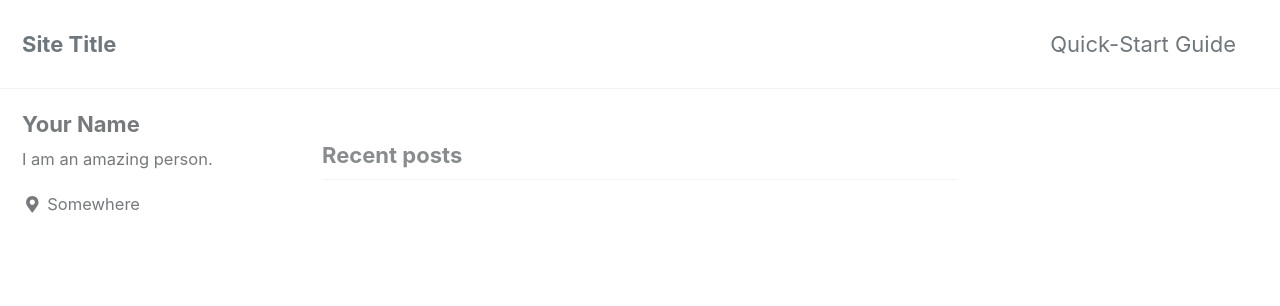
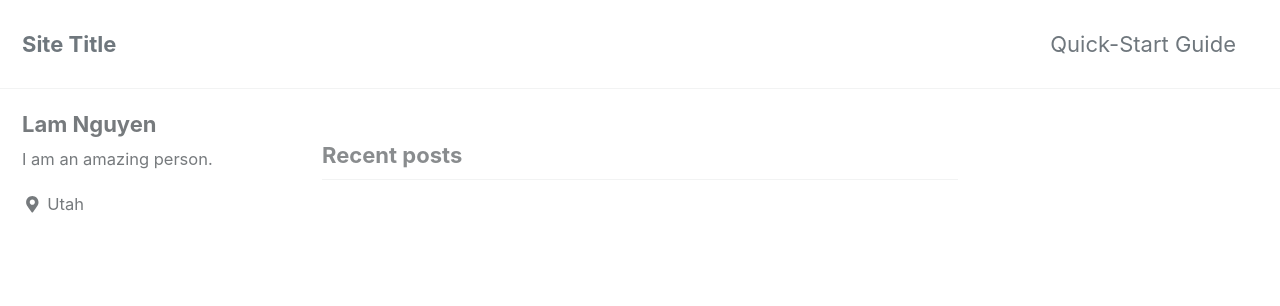
Before and after one commit to WestHighMath/WestHighMath.github.io, a Jekyll site: the page built from index.html, in a window 1280 px wide. Shown: the top 306 px of the page. Built offline with Jekyll 4.4.1, drawn with Linux system fonts in a browser that asks for light colours; cached includes are drawn as plain includes; nearby versions of some CDN libraries; the list of posts is cut into pages by our own code.

Commit message:
Updated config.yml

```diff
--- a/_config.yml
+++ b/_config.yml
@@ -19,7 +19,7 @@ locale                   : "en-US"
 title                    : "Site Title"
 title_separator          : "-"
 name                     : "Your Name"
-description              : "An amazing website."
+description              : "CAS Project"
 url                      : # the base hostname & protocol for your site e.g. "https://mmistakes.github.io"
 baseurl                  : # the subpath of your site, e.g. "/blog"
 repository               : # GitHub username/repo-name e.g. "mmistakes/minimal-mistakes"
@@ -103,10 +103,10 @@ analytics:
 
 # Site Author
 author:
-  name             : "Your Name"
+  name             : "Lam Nguyen"
   avatar           : # path of avatar image, e.g. "/assets/images/bio-photo.jpg"
   bio              : "I am an amazing person."
-  location         : "Somewhere"
+  location         : "Utah"
   email            :
   links:
     - label: "Email"
@@ -290,3 +290,11 @@ defaults:
       comments: # true
       share: true
       related: true
+
+  # _pages
+  - scope:
+      path: ""
+      type: pages
+    values:
+      layout: single
+      author_profile: true
```
